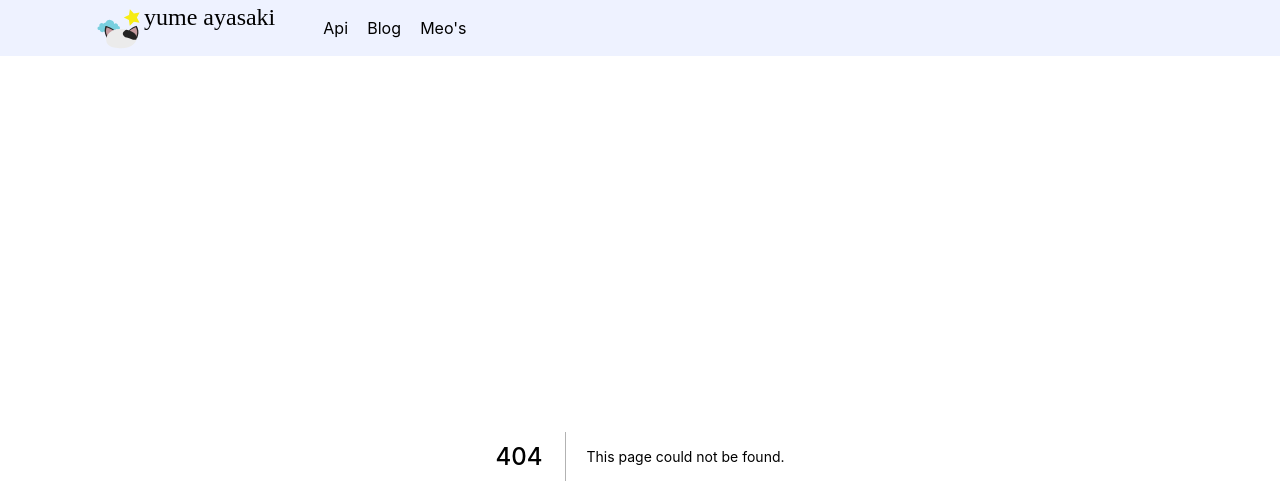
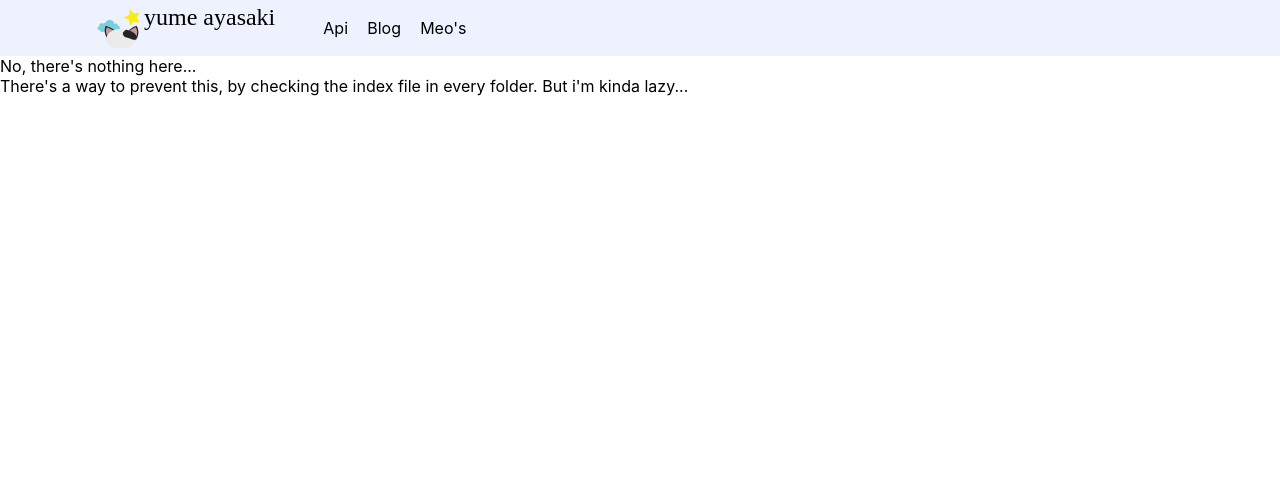
Before and after one commit to YumeAyasaki/blog-fe, a Next.js app: page /meo-studio/styles in a window 1280 px wide. Before the commit this address had no page. Shown: the top 504 px of the page. Built offline with nearby package versions, Linux system fonts and the light colour scheme.

Commit message:
Prepare for exercise 3...

```diff
--- a/pages/meo-studio/styles/_variables.scss
+++ b/pages/meo-studio/styles/_variables.scss
@@ -1,9 +1,3 @@
-// For global variable like theme color...
-$primary-color:blue;
-$secondary-color:green;
-$neutral-color:red;
-
-// Meo's homework
 $background-meo: linear-gradient(180deg, rgba(219, 161, 0, 0.365) 25.9%, rgba(238, 196, 79, 0.283407) 48.31%, rgba(254, 222, 132, 0.48) 48.31%, rgba(247, 225, 164, 0.5) 56.09%, rgba(233, 212, 155, 0.305) 67.98%, rgba(233, 212, 155, 0.2) 78.95%, rgba(233, 212, 155, 0.0653572) 78.96%, rgba(233, 212, 155, 0.11) 78.97%);
 $navBar-meo: #D4AC2B;
 $footer-meo: #000;
--- /dev/null
+++ b/pages/meo-studio/styles/index.js
@@ -0,0 +1,15 @@
+import React from 'react'
+
+function Index() {
+    const string = "No, there's nothing here..."
+    const string_2 = "There's a way to prevent this, by checking the index file in every folder. But i'm kinda lazy..."
+  return (
+    <div>
+        <div>{string}</div>
+        <div>{string_2}</div>
+    </div>
+
+  )
+}
+
+export default Index
```
Also changed, not shown: pages/meo-studio/3/note.md (added, +2 -0 lines), pages/meo-studio/3/about_us/index.js (added), pages/meo-studio/3/biography/index.js (added), pages/meo-studio/3/toc/index.js (added), pages/meo-studio/3/variable.jsx (deleted).
